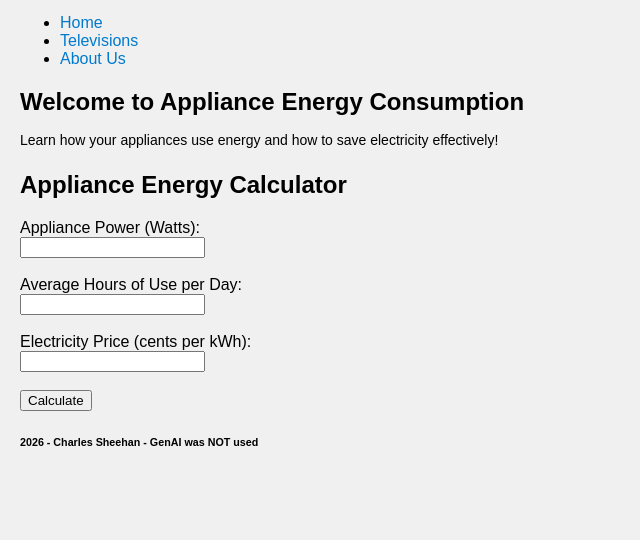
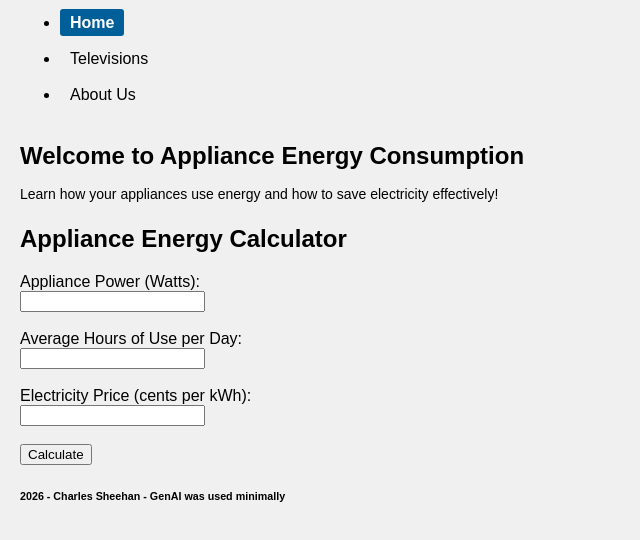
Before and after one commit to student-charlie541/COS30045, a plain HTML site: page index.html in a window 1280 px wide. Shown: the part 152-692 px from the top of the page, without its empty margins (0-640 px from the left). Drawn offline with Linux system fonts and the light colour scheme.

Commit message:
Finished Exercise 0.2 version

```diff
--- a/assets/css/style.css
+++ b/assets/css/style.css
@@ -13,9 +13,6 @@ a {
     margin-right: 15px;
 }
 
-a:hover {
-    text-decoration: underline;
-}
 
 /* Headings and paragraphs */
 h1 {
@@ -32,3 +29,24 @@ img {
     max-width: 10%;
     max-height: auto;
 }
+
+/* Navigation links */
+.nav-links a {
+    color: #000;                /* default text color */
+    padding: 5px 10px;          /* spacing around text */
+    transition: background-color 0.3s, color 0.3s; /* smooth hover effect */
+    border-radius: 3px;         /* slightly rounded corners */
+}
+
+/* Hover effect */
+.nav-links a:hover {
+    background-color: #007acc;  /* change background on hover */
+    color: #fff;                /* text color on hover */
+}
+
+/* Optional: indicate the active page */
+.nav-links a.active {
+    font-weight: bold;
+    background-color: #005f99;
+    color: #fff;
+}
--- a/index.html
+++ b/index.html
@@ -14,9 +14,9 @@
                 <img src="assets/img/PowerIcon.png" alt="Power Logo">
             </a>
             <ul class="nav-links">
-                <li><a href="index.html" class="active">Home</a></li>
-                <li><a href="televisions.html">Televisions</a></li>
-                <li><a href="about.html">About Us</a></li>
+                <li><a href="index.html" class="active">Home</a></li><br>
+                <li><a href="televisions.html">Televisions</a></li><br>
+                <li><a href="about.html">About Us</a></li><br>
             </ul>
         </nav>
     </header>
@@ -47,7 +47,7 @@
     </main>
 
     <footer>
-        <h6>2026 - Charles Sheehan - GenAI was NOT used</h6>
+        <h6>2026 - Charles Sheehan - GenAI was used minimally</h6>
     </footer>
 
     <script src="assets/js/D3.js"></script>
```
Also changed, not shown: about.html (+4 -4 lines), televisions.html (+4 -4 lines).
